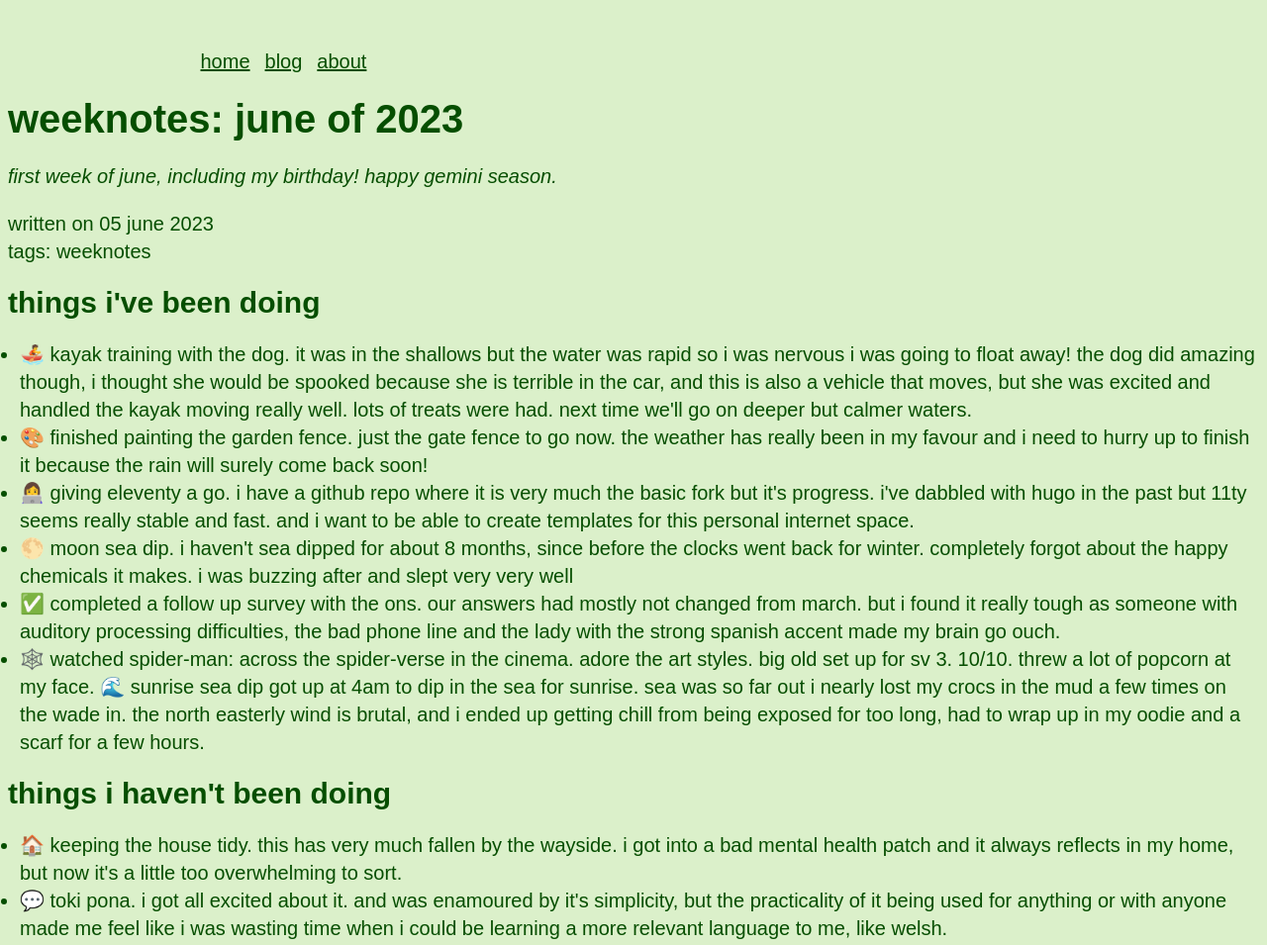
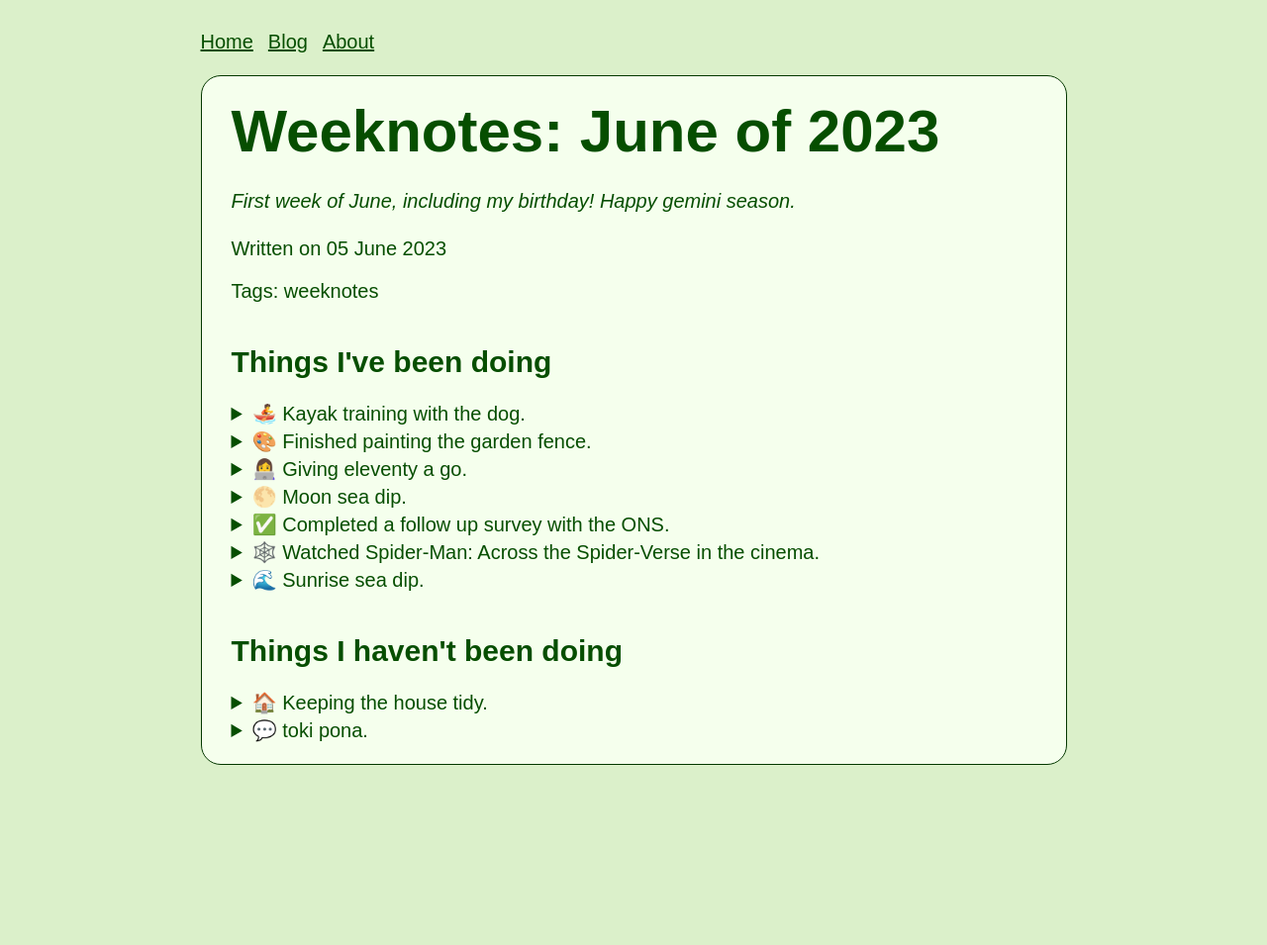
Before and after one commit to frillsdev/frills-neocities, an Eleventy site: page content/blog/weeknotes-2306.md in a window 1280 px wide. Shown: the whole page at 99% size. After the commit the page ends 816 px from the top, so only its background shows below. Built offline with nearby package versions, Linux system fonts and the light colour scheme; Eleventy itself is replaced by a stand-in of ours; files that its build step writes are made by us from their sources; a web font is replaced by a local one.

Commit message:
🎨 Update container placement

```diff
--- a/_data/metadata.js
+++ b/_data/metadata.js
@@ -1,5 +1,5 @@
 module.exports = {
-	title: "frills' internet garden",
+	title: "frills's internet garden",
 	url: "https://example.com/",
 	language: "en-GB",
 	description: "full of weeds and encroaching moss",
--- a/_includes/_components/components.njk
+++ b/_includes/_components/components.njk
@@ -2,7 +2,7 @@
 {%- macro header(title = '', description = '', modifiers = '') -%}
 <header class="header {{modifiers}}">
     <h1>{{- title | safe-}}</h1>
-    <p class="italic lowercase">{{- description | safe -}}</p>
+    <p class="italic">{{- description | safe -}}</p>
 </header>
 {%- endmacro -%}
 {#- Header END -#}
--- /dev/null
+++ b/_includes/core/_footer.njk
@@ -0,0 +1,5 @@
+<footer class="footer">
+    <div class="webring--nullring">
+        <script src="https://nuthead.neocities.org/ring/ring.js"></script>
+    </div>
+</footer>
--- a/_includes/core/_nav.njk
+++ b/_includes/core/_nav.njk
@@ -1,4 +1,3 @@
-<div class="container center pt-2 pb-1">
 {#- Read more about `eleventy-navigation` at https://www.11ty.dev/docs/plugins/navigation/ #}
 <nav aria-label="Top level">
     <ul class="inline">
@@ -7,4 +6,3 @@
         {%- endfor %}
     </ul>
 </nav>
-</div>
--- a/_includes/core/base.njk
+++ b/_includes/core/base.njk
@@ -1,11 +1,16 @@
 {% include "_includes/core/_template-start.njk" %}
 
 <body>
-    {% include "_includes/core/_nav.njk" %}
 
-    {%- block main -%}
-        {{- content -}}
-    {%- endblock -%}
+    <div class="container center py-1">
+        {% include "_includes/core/_nav.njk" %}
+        <main class="main">
+        {%- block main -%}
+            {{- content -}}
+        {%- endblock -%}
+        </div>
+        {% include "_includes/core/_footer.njk" %}
+    </div>
 
     {%- block js -%}
     {%- endblock -%}
--- a/_includes/page.njk
+++ b/_includes/page.njk
@@ -3,11 +3,7 @@
 {% import "_includes/_components/components.njk" as macro with context %}
 
 {%- block main -%}
-<div class="container center">
-    <main class="main">
     {%- block content -%}
         {{ content | safe }}
     {%- endblock -%}
-    </main>
-</div>
 {%- endblock -%}
--- a/content/blog/weeknotes-2306.md
+++ b/content/blog/weeknotes-2306.md
@@ -7,24 +7,53 @@ tags:
 ---
 ## Things I've been doing
 
-- 🚣 Kayak training with the dog.
-It was in the shallows but the water was rapid so I was nervous I was going to float away! The dog did amazing though, I thought she would be spooked because she is terrible in the car, and this is also a vehicle that moves, but she was excited and handled the kayak moving really well. Lots of treats were had. Next time we'll go on deeper but calmer waters.
-- 🎨️ Finished painting the garden fence.
-Just the gate fence to go now. the weather has really been in my favour and I need to hurry up to finish it because the rain will surely come back soon!
-- 👩‍💻 Giving eleventy a go.
-I have a github repo where it is very much the basic fork but it's progress. I've dabbled with Hugo in the past but 11ty seems really stable and fast. And I want to be able to create templates for this personal internet space.
-- 🌕 Moon sea dip.
-I haven't sea dipped for about 8 months, since before the clocks went back for winter. Completely forgot about the happy chemicals it makes. I was buzzing after and slept very very well
-- ✅ Completed a follow up survey with the ONS.
-Our answers had mostly not changed from March. But I found it really tough as someone with auditory processing difficulties, the bad phone line and the lady with the strong Spanish accent made my brain go ouch.
-- 🕸️ Watched Spider-Man: Across the Spider-Verse in the cinema.
-Adore the art styles. Big old set up for SV 3. 10/10. Threw a lot of popcorn at my face.
-    🌊️ Sunrise sea dip
+<div class="pb-2">
+  <details>
+    <summary>
+    🚣 Kayak training with the dog.
+    </summary>
+    It was in the shallows but the water was rapid so I was nervous I was going to float away! The dog did amazing though, I thought she would be spooked because she is terrible in the car, and this is also a vehicle that moves, but she was excited and handled the kayak moving really well. Lots of treats were had. Next time we'll go on deeper but calmer waters.
+  </details>
+
+  <details>
+    <summary>🎨️ Finished painting the garden fence.</summary>
+    Just the gate fence to go now. the weather has really been in my favour and I need to hurry up to finish it because the rain will surely come back soon!
+  </details>
+
+  <details>
+    <summary>👩‍💻 Giving eleventy a go.</summary>
+    I have a github repo where it is very much the basic fork but it's progress. I've dabbled with Hugo in the past but 11ty seems really stable and fast. And I want to be able to create templates for this personal internet space.
+  </details>
+
+  <details>
+    <summary>🌕 Moon sea dip.</summary>
+    I haven't sea dipped for about 8 months, since before the clocks went back for winter. Completely forgot about the happy chemicals it makes. I was buzzing after and slept very very well
+  </details>
+
+  <details>
+    <summary>✅ Completed a follow up survey with the ONS.</summary>
+    Our answers had mostly not changed from March. But I found it really tough as someone with auditory processing difficulties, the bad phone line and the lady with the strong Spanish accent made my brain go ouch.
+  </details>
+
+  <details>
+    <summary>🕸️ Watched Spider-Man: Across the Spider-Verse in the cinema.</summary>
+    Adore the art styles. Big old set up for SV 3. 10/10. Threw a lot of popcorn at my face.
+  </details>
+
+  <details>
+    <summary>🌊️ Sunrise sea dip.</summary>
     Got up at 4am to dip in the sea for sunrise. Sea was so far out I nearly lost my crocs in the mud a few times on the wade in. The north easterly wind is brutal, and I ended up getting chill from being exposed for too long, had to wrap up in my oodie and a scarf for a few hours.
+  </details>
+</div>
 
 ## Things I haven't been doing
 
-- 🏠 ️Keeping the house tidy.
-This has very much fallen by the wayside. I got into a bad mental health patch and it always reflects in my home, but now it's a little too overwhelming to sort.
-- 💬 toki pona.
-I got all excited about it. and was enamoured by it's simplicity, but the practicality of it being used for anything or with anyone made me feel like I was wasting time when I could be learning a more relevant language to me, like Welsh.
+<details>
+  <summary>🏠 ️Keeping the house tidy.</summary>
+  This has very much fallen by the wayside. I got into a bad mental health patch and it always reflects in my home, but now it's a little too overwhelming to sort.
+</details>
+
+<details>
+  <summary>💬 toki pona.</summary>
+  I got all excited about it. and was enamoured by it's simplicity, but the practicality of it being used for anything or with anyone made me feel like I was wasting time when I could be learning a more relevant language to me, like Welsh.
+</details>
--- a/public/css/index.css
+++ b/public/css/index.css
@@ -40,7 +40,7 @@ body {
   background-color: var(--bodybg);
   color: var(--text);
   min-height: 100vh;
-  text-transform: lowercase;
+  /* text-transform: lowercase; */
 }
 
 h1, h2, h3, h4, h5, h6 {
@@ -79,7 +79,11 @@ a:focus {
 }
 
 ul, ol {
-  padding-left: 12px
+  display: flex;
+  flex-direction: column;
+  row-gap: 15px;
+  padding-bottom: 1rem;
+  padding-left: 1rem;
 }
 
 p {
@@ -101,6 +105,12 @@ p {
   border: 1px solid var(--blue);
 }
 
+.header h1 {
+  font-family: 'Cherry Bomb One', sans-serif;
+  font-size: 3rem;
+  font-display: fallback;
+}
+
 .main {
   flex: 2;
   border: 1px solid var(--border);
@@ -110,10 +120,9 @@ p {
 }
 
 .footer {
-  padding: 1rem;
-  text-align: center;
+  text-align: left;
   display: flex;
-  justify-content: center;
+  justify-content: flex-start;
   gap: 50px;
 }
 
@@ -143,6 +152,7 @@ h6.inline {
 ul.inline, ol.inline {
   display: flex;
   flex-wrap: wrap;
+  flex-direction: row;
   list-style-type: none;
   row-gap: 10px;
   column-gap: 15px;
@@ -206,10 +216,3 @@ ul.unstyled, ol.unstyled {
   font-weight: bold;
   text-decoration: none;
 }
-
-/* Homepage */
-.header.homepage h1 {
-  font-family: 'Cherry Bomb One', sans-serif;
-  font-size: 3rem;
-  font-display: fallback;
-}
```
Also changed, not shown: _includes/postslist.njk (+12 -12 lines). Lines whose indentation alone changed are shown as unchanged.
